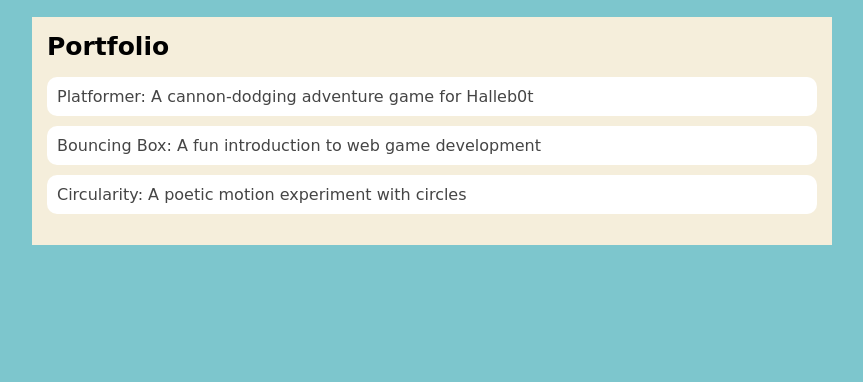
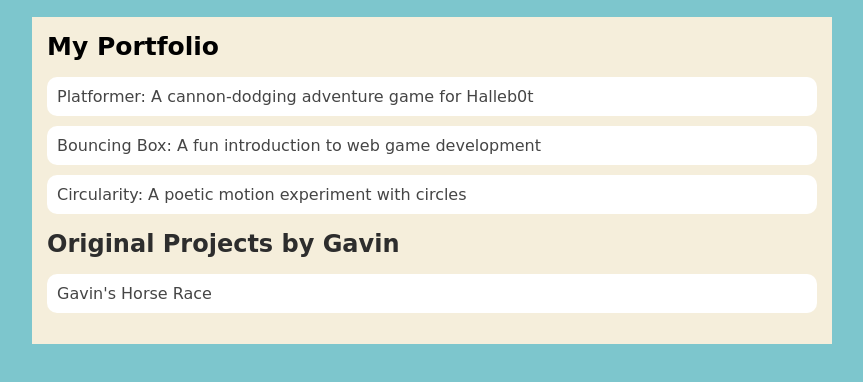
Before and after one commit to GavinJames24/GavinJames24.github.io, a plain HTML site: page portfolio.html in a window 1280 px wide. Shown: the part 90-472 px from the top of the page, without its empty margins (208-1071 px from the left). Drawn offline with Linux system fonts and the light colour scheme.

Commit message:
added original game

```diff
--- a/portfolio.html
+++ b/portfolio.html
@@ -22,7 +22,9 @@
 
       <main>
         <div class="content">
-          <h1>Portfolio</h1>
+
+          <h1>My Portfolio</h1>
+
           <ul id="portfolio">
             <li>
               <a href="fsd-projects/platformer/">Platformer: A cannon-dodging adventure game for Halleb0t</a>
@@ -34,6 +36,21 @@
               <a href="fsd-projects/circularity/">Circularity: A poetic motion experiment with circles</a>
             </li>
           </ul>
+
+          <!-- ~~~ begin new HTML code for original projects ~~~ -->
+          <h2>
+            Original Projects by Gavin
+            </h2>
+            <ul id="portfolio">
+            <li>
+            <!-- add link to your original game as an anchor element-->
+              <a href="https://makecode.com/_UguD1KJv719h">
+                Gavin's Horse Race
+              </a>
+            </li>
+            </ul>
+            <!-- ~~~ end new HTML code for original projects ~~~ →
+
         </div>
       </main>
     </div>
```
